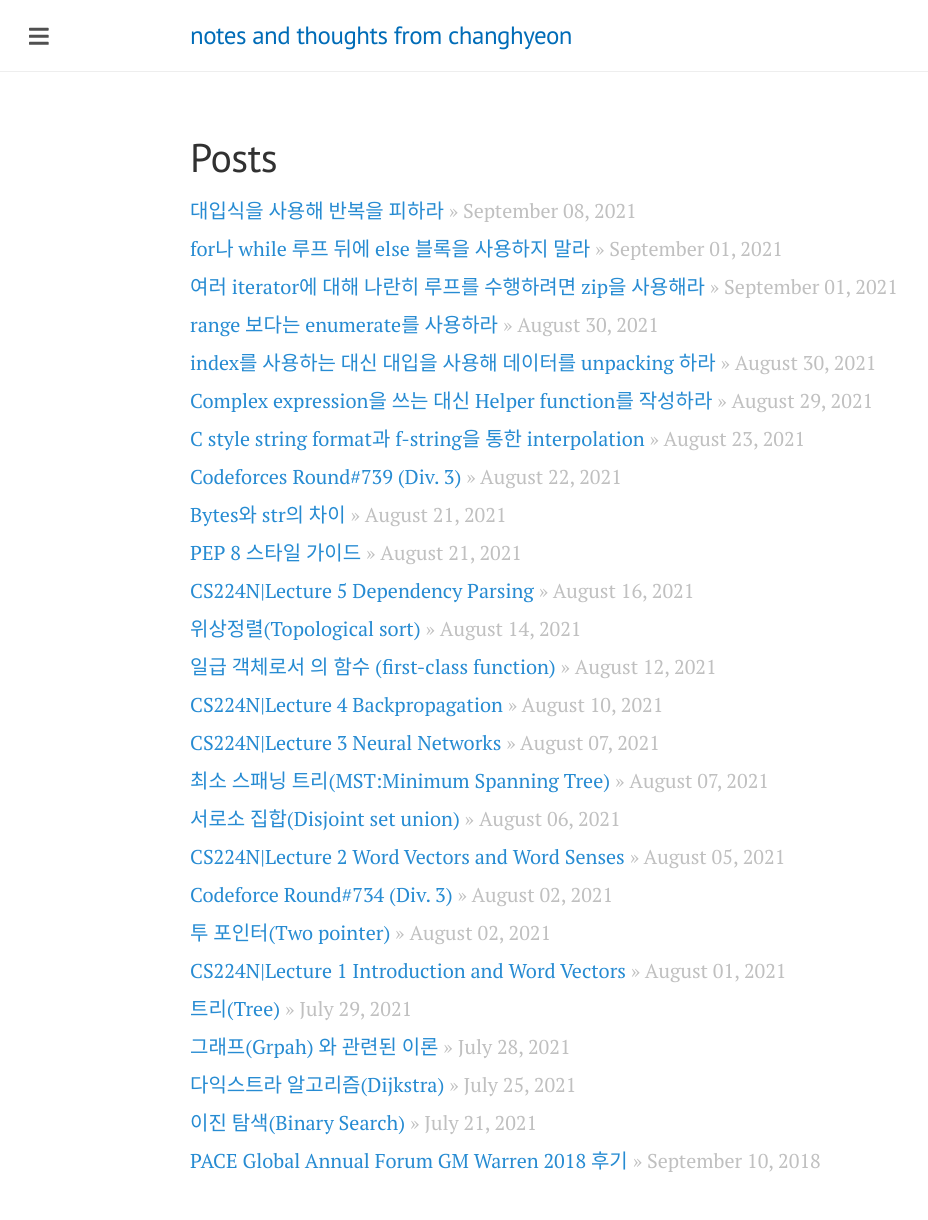
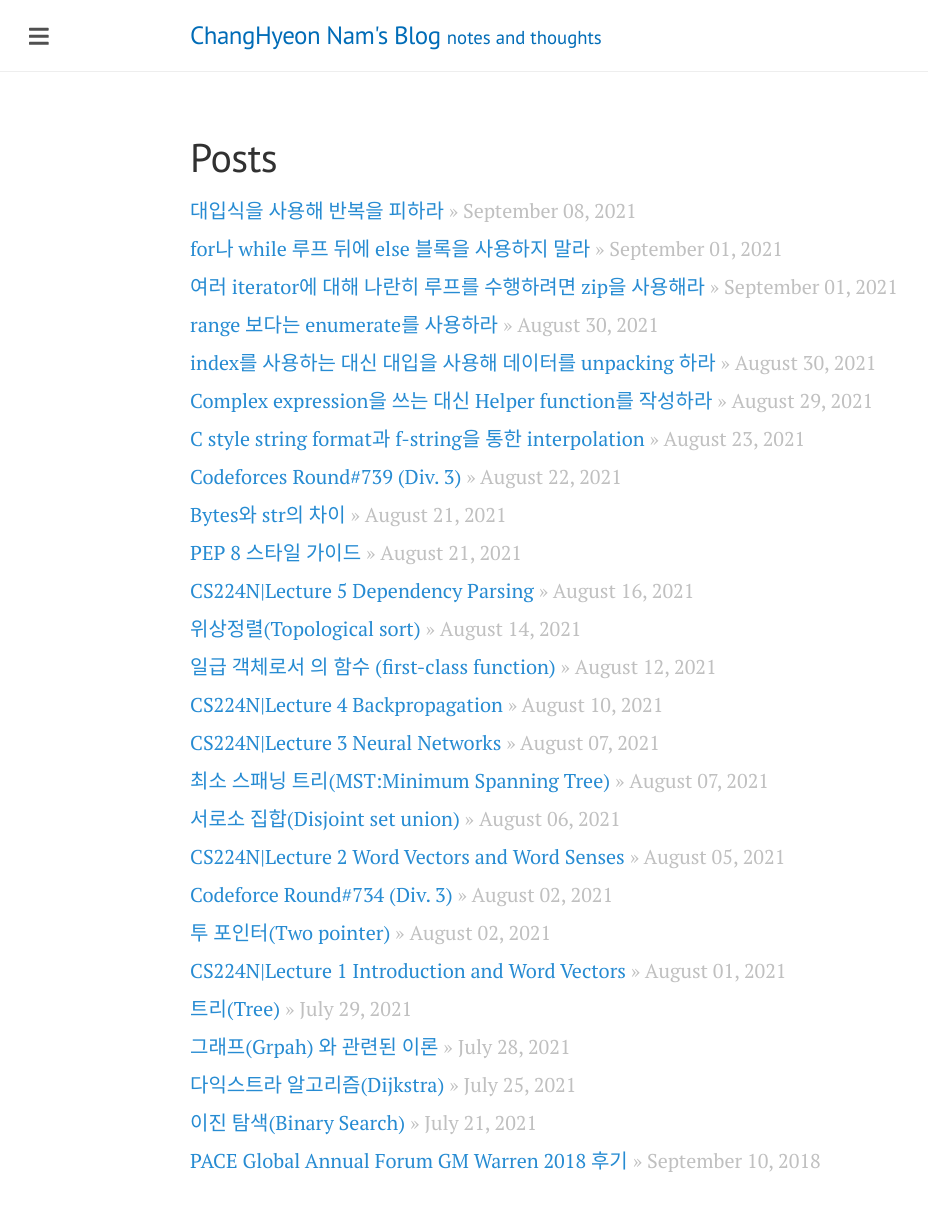
Before and after one commit to changhyeonnam/changhyeonnam.github.io, a Jekyll site: the page built from index.html, in a window 1280 px wide. Shown: the whole page, without its empty margins (0-928 px from the left). Built offline with Jekyll 4.4.1, drawn with Linux system fonts in a browser that asks for light colours; nearby versions of some CDN libraries; comment, search, counter and statistics services are not loaded.

Commit message:
Update _config.yml

```diff
--- a/_config.yml
+++ b/_config.yml
@@ -1,6 +1,6 @@
-name: notes and thoughts from changhyeon
+name: ChangHyeon Nam's Blog
 url: 'https://changhyeonnam.github.io'
-# description: 'notes and thoughts from changhyeon'
+description: 'notes and thoughts'
 
 exclude: [Gemfile, Gemfile.lock, README.md]
 
```
